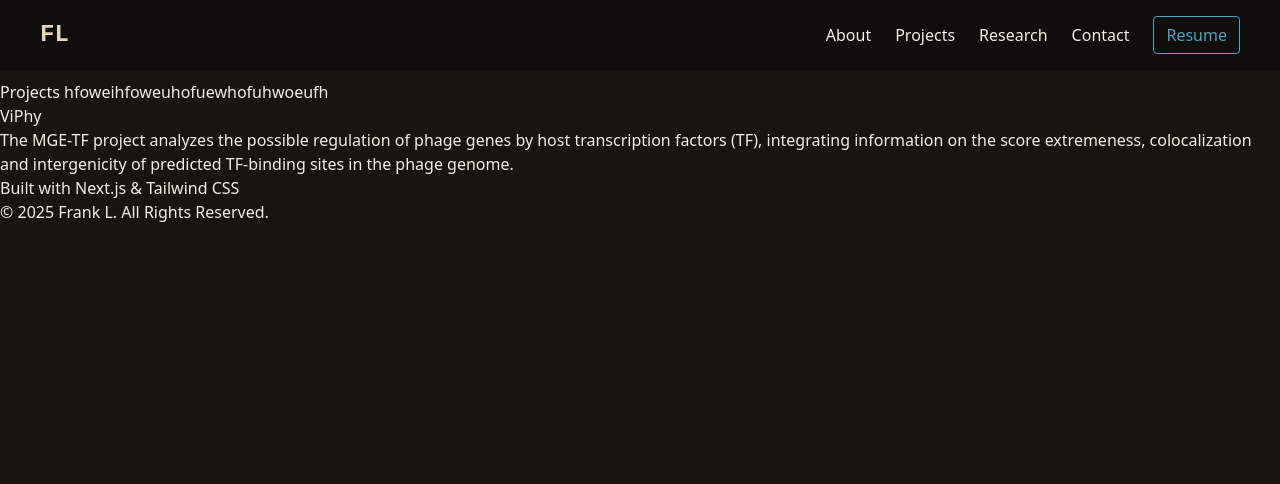
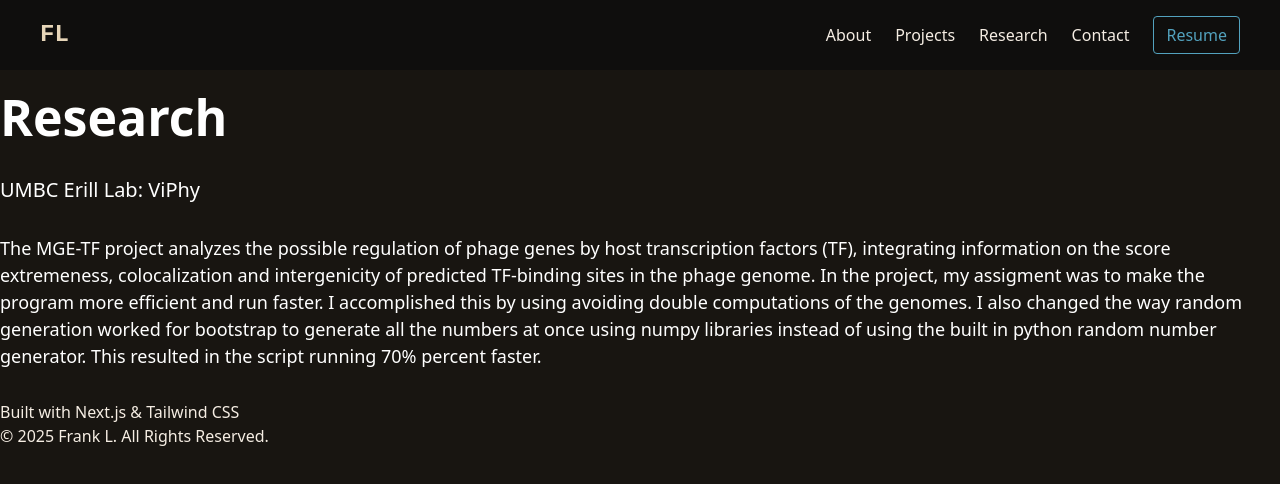
Before and after one commit to frahay123/personal_website, a Next.js app: page /research in a window 1280 px wide. Shown: the top 484 px of the page. Built offline with nearby package versions, Linux system fonts and the light colour scheme.

Commit message:
update
added research discription

```diff
--- a/src/pages/research.js
+++ b/src/pages/research.js
@@ -1,19 +1,12 @@
-const projects= [
-    { name: "ViPhy", description: "The MGE-TF project analyzes the possible regulation of phage genes by host transcription factors (TF), integrating information on the score extremeness, colocalization and intergenicity of predicted TF-binding sites in the phage genome."}
-  ];
-
+import styles from "../styles/research.module.css";
   export default function Projects() {
     return (
-      <div className="min-h-screen bg-gray-900 text-white p-6">
-        <h1 className="text-4xl font-bold mb-6">Projects hfoweihfoweuhofuewhofuhwoeufh</h1>
-        <div className="grid grid-cols-1 md:grid-cols-2 gap-6">
-          {projects.map((project, index) => (
-            <div key={index} className="p-6 bg-gray-800 rounded-lg">
-              <h2 className="text-2xl font-bold">{project.name}</h2>
-              <p className="text-gray-400 mt-2 size-10">{project.description}</p>
-            </div>
-          ))}
-        </div>
-      </div>
+  <div className={styles.container}>
+    <h1 className={styles.title}>Research</h1>
+    <h1 className={styles.subtitle}> UMBC Erill Lab: ViPhy</h1>
+    <h1 className={styles.description}> The MGE-TF project analyzes the possible regulation of phage genes by host transcription factors (TF), integrating information on the score extremeness, colocalization and intergenicity of predicted TF-binding sites in the phage genome.
+    In the project, my assigment was to make the program more efficient and run faster. I accomplished this by using avoiding double computations of the genomes. I also changed the way random generation worked for bootstrap to generate all the numbers at once using numpy libraries instead of using the built in python random number generator.
+    This resulted in the script running 70% percent faster.  </h1>
+  </div>
     );
   }
--- /dev/null
+++ b/src/styles/research.module.css
@@ -0,0 +1,18 @@
+.title {
+  font-size: 50px;
+  font-weight: bold;
+  margin-bottom: 20px;
+  color: white;
+  padding: 0px;
+}
+.subtitle {
+  font-size: 20px;
+  margin-bottom: 30px;
+  color: white;
+}
+
+.description {
+  font-size: 18px;
+  margin-bottom: 30px;
+  color: white;
+}
```
Also changed, not shown: src/styles/research.css (deleted), 1 other file (tests, documents, lock files or other folders).
